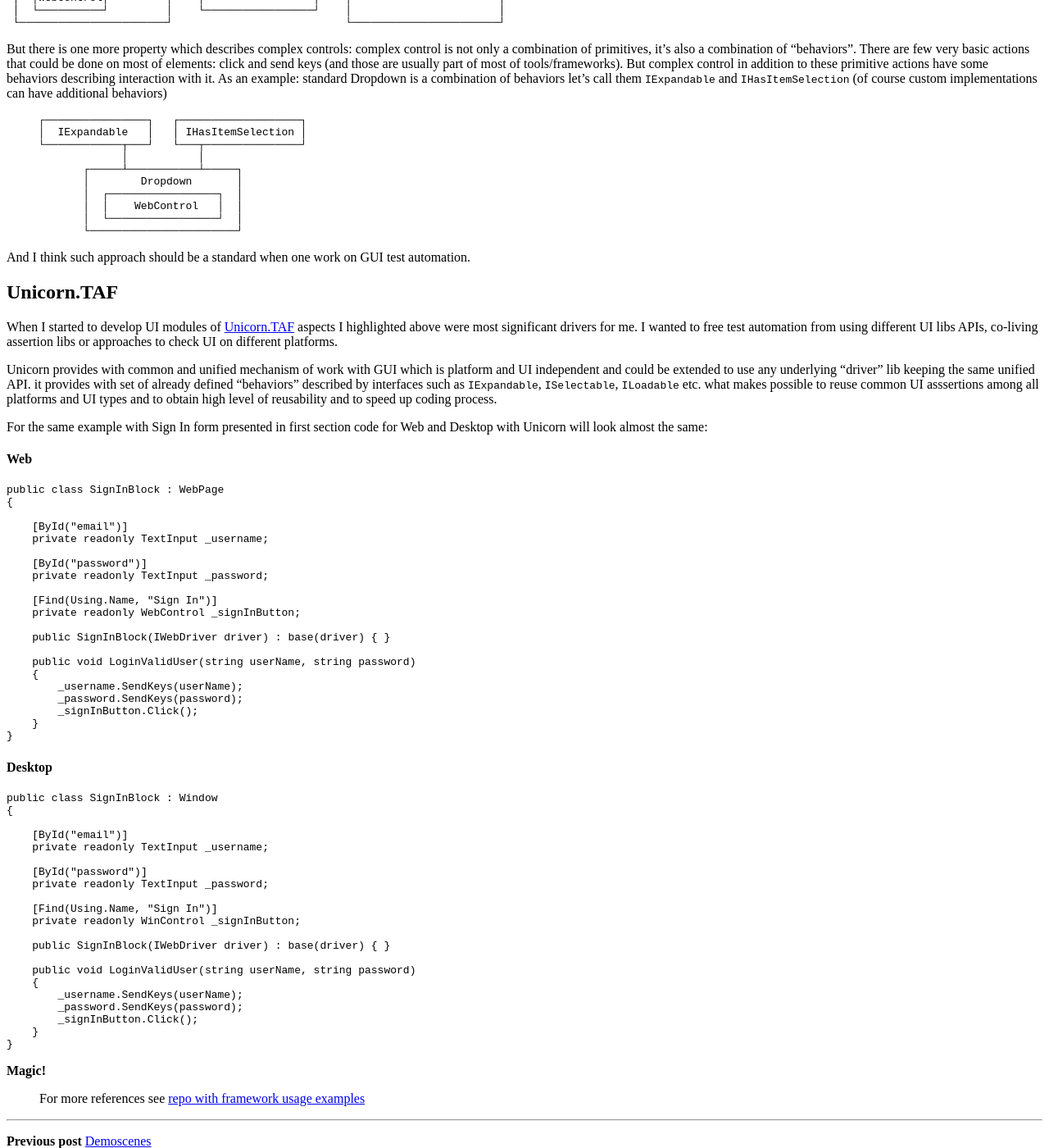
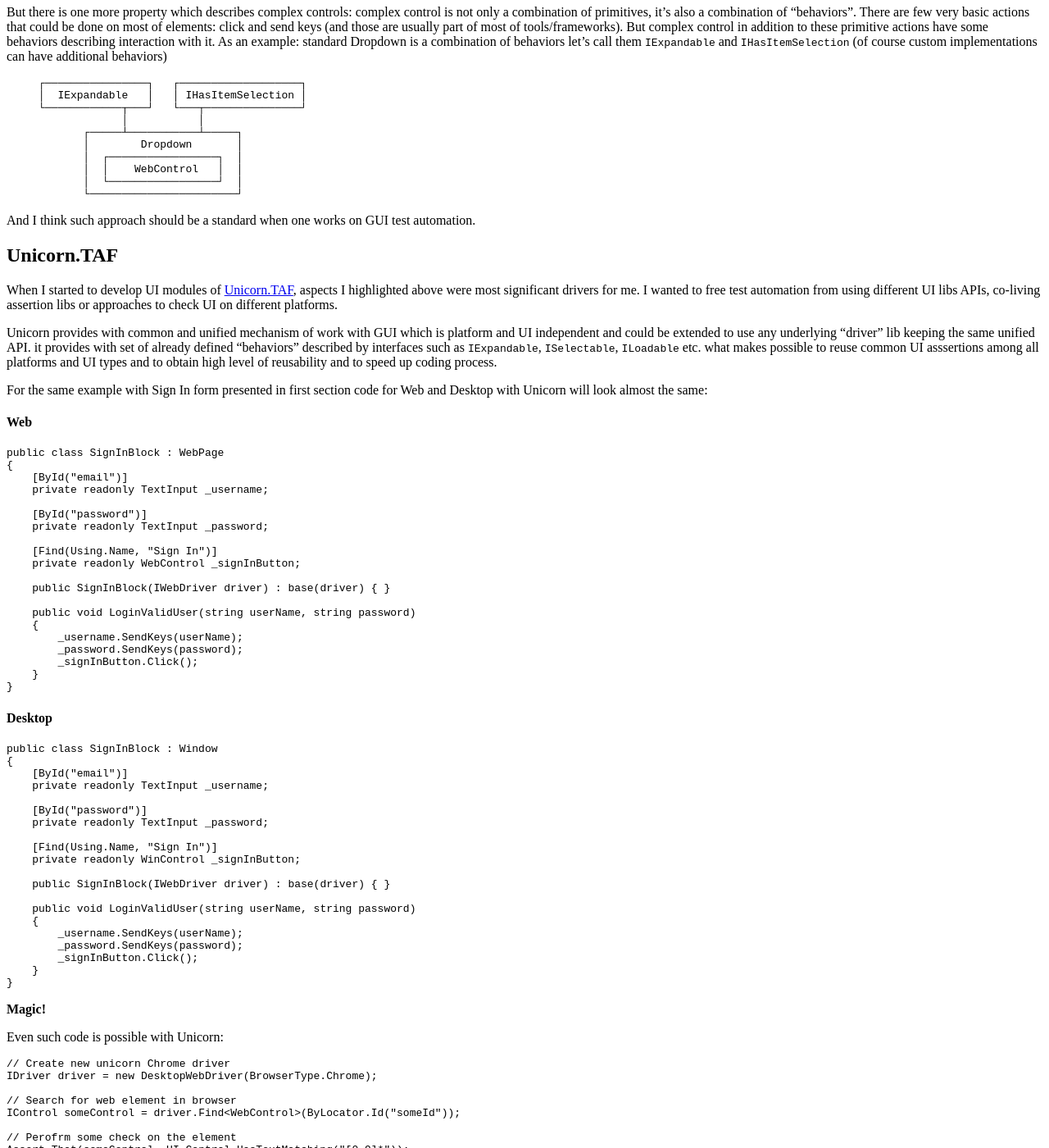
Before and after one commit to dobriyanchik/dobriyanchik.github.io, a Jekyll site: the page built from _posts/2024-10-09-gui-test-automation-approach.md, in a window 1280 px wide and 1400 px high, scrolled down 2093 px. Shown: the whole window at 82% size. Built offline with Jekyll 4.4.1, drawn with Linux system fonts in a browser that asks for light colours; comment, search, counter and statistics services are not loaded; a style sheet for code colours, icons or effects is not loaded; some of the changed text lies outside the part shown.

Commit message:
corrected dark theme css, updated gui test automation approach post

````diff
--- a/_posts/2024-10-09-gui-test-automation-approach.md
+++ b/_posts/2024-10-09-gui-test-automation-approach.md
@@ -2,7 +2,7 @@
 layout: post
 title:  "GUI test automation approach"
 date:   2024-10-09 13:00:00
-categories: Automated-testing
+categories: Automated-Testing
 tags: automated-testing gui unicorn-taf
 author: Dobriyanchik
 ---
@@ -49,7 +49,6 @@
         driver.FindElement(_signInButtonBy).Click();
     }
 }
-
 ```
 
 #### Desktop
@@ -73,7 +72,6 @@
     private IUIAutomationCondition SignInButtonCnd =>
         driver.CreatePropertyCondition(UIA_NamePropertyId, "Sign In");
 
-
     public void LoginValidUser(string userName, string password)
     {
         SetText(GetElementBy(UsernameCnd), userName);
@@ -84,7 +82,6 @@
     //...
     // and more code for implementation of GetElementBy, SetText and ClickOn
 }
-
 ```
 
 **That's disgusting! Both code snippets are totally different**
@@ -129,10 +126,10 @@
             └───────────────────────┘
 ```
 
-And I think such approach should be a standard when one work on GUI test automation.
+And I think such approach should be a standard when one works on GUI test automation.
 
 ## Unicorn.TAF
-When I started to develop UI modules of [Unicorn.TAF](https://unicorn-taf.github.io) aspects I highlighted above were most significant drivers for me. I wanted to free test automation from using different UI libs APIs, co-living assertion libs or approaches to check UI on different platforms.
+When I started to develop UI modules of [Unicorn.TAF](https://unicorn-taf.github.io), aspects I highlighted above were most significant drivers for me. I wanted to free test automation from using different UI libs APIs, co-living assertion libs or approaches to check UI on different platforms.
 
 Unicorn provides with common and unified mechanism of work with GUI which is platform and UI independent and could be extended to use any underlying "driver" lib keeping the same unified API. it provides with set of already defined "behaviors" described by interfaces such as `IExpandable`, `ISelectable`, `ILoadable` etc. what makes possible to reuse common UI asssertions among all platforms and UI types and to obtain high level of reusability and to speed up coding process.
 
@@ -142,7 +139,6 @@
 ```csharp
 public class SignInBlock : WebPage
 {
-
     [ById("email")]
     private readonly TextInput _username;
 
@@ -167,7 +163,6 @@
 ```csharp
 public class SignInBlock : Window
 {
-
     [ById("email")]
     private readonly TextInput _username;
 
@@ -189,4 +184,26 @@
 ```
 **Magic!**
 
+Even such code is possible with Unicorn:
+
+```csharp
+// Create new unicorn Chrome driver
+IDriver driver = new DesktopWebDriver(BrowserType.Chrome);
+
+// Search for web element in browser
+IControl someControl = driver.Find<WebControl>(ByLocator.Id("someId"));
+
+// Perofrm some check on the element
+Assert.That(someControl, UI.Control.HasTextMatching("[0-9]*"));
+
+// web driver becomes Windows desktop driver
+driver = WinDriver.Instance;
+
+// someElement web element becomes Windows GUI element
+someControl = driver.Find<WinControl>(ByLocator.Class("Button"));
+
+// Perform the same check on new element
+Assert.That(someControl, UI.Control.HasTextMatching("[0-9]*"));
+```
+
  > For more references see [repo with framework usage examples](https://github.com/Unicorn-TAF/examples)
````
Also changed, not shown: other parts of _posts/2024-10-09-gui-test-automation-approach.md (+4 -4 lines), _sass/_post.scss (+23 -4 lines).
